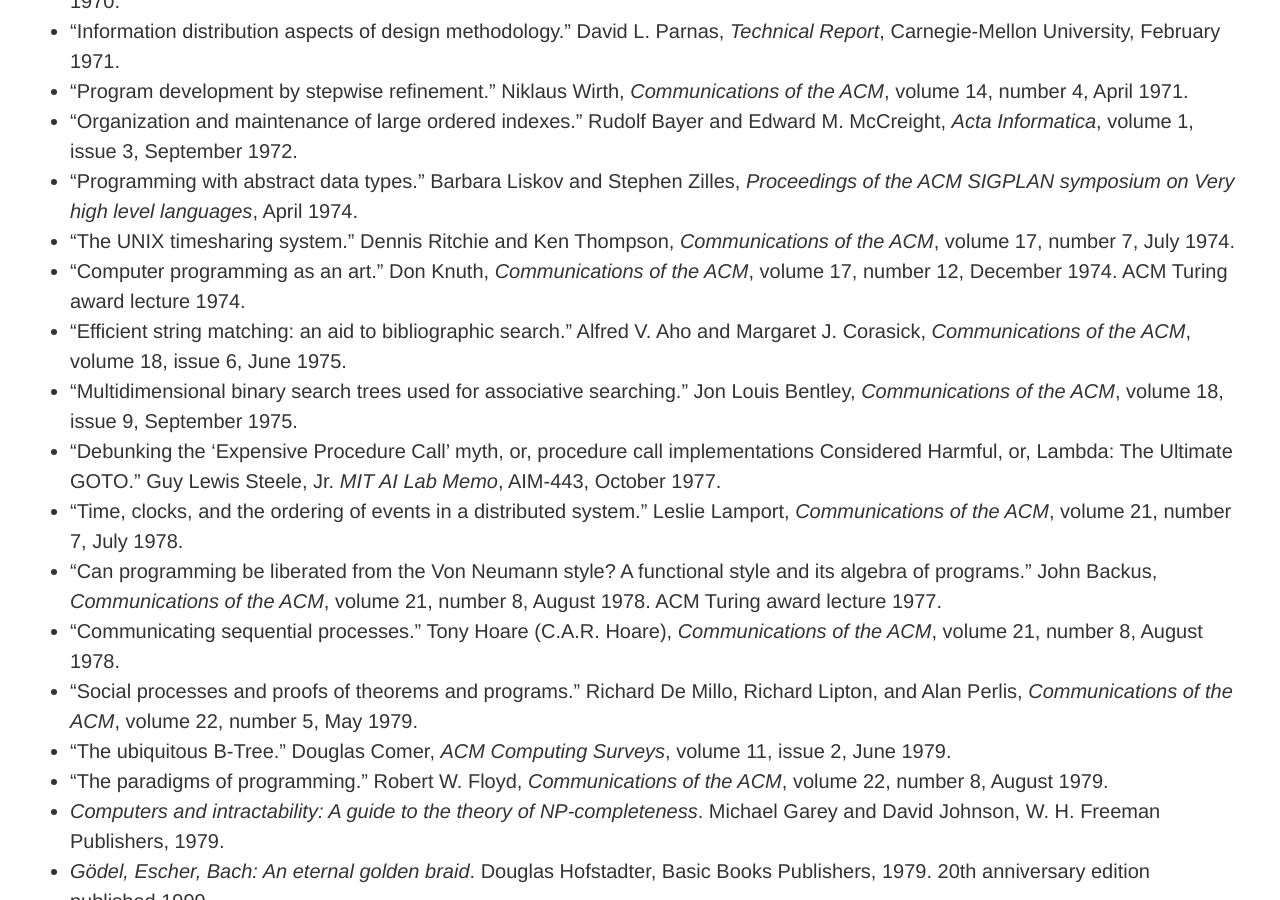
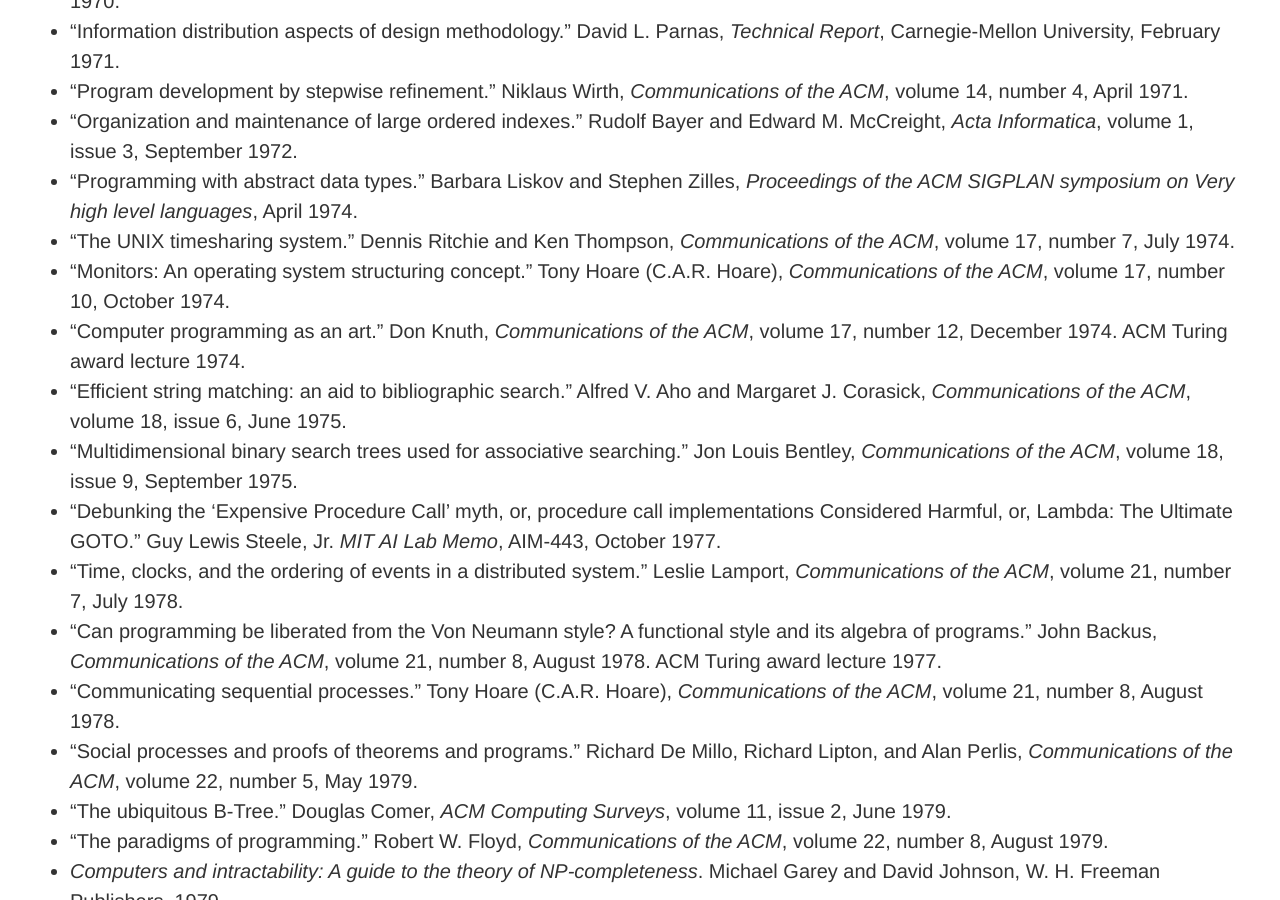
Before and after one commit to mspiegel/mspiegel.github.com, a Jekyll site: the page built from canon.md, in a window 1280 px wide and 900 px high, scrolled down 1194 px. Built offline with Jekyll 4.4.1, drawn with Linux system fonts in a browser that asks for light colours.

Commit message:
Add monitors paper.

```diff
--- a/canon.md
+++ b/canon.md
@@ -47,13 +47,14 @@ Suggestions, criticisms, or comments are always appreciated.
 * "Organization and maintenance of large ordered indexes." Rudolf Bayer and Edward M. McCreight, _Acta Informatica_, volume 1, issue 3, September 1972.
 * "Programming with abstract data types." Barbara Liskov and Stephen Zilles, _Proceedings of the ACM SIGPLAN symposium on Very high level languages_, April 1974.
 * "The UNIX timesharing system." Dennis Ritchie and Ken Thompson, _Communications of the ACM_, volume 17, number 7, July 1974.
+* "Monitors: An operating system structuring concept." Tony Hoare (C.A.R. Hoare), _Communications of the ACM_, volume 17, number 10, October 1974.
 * "Computer programming as an art." Don Knuth, _Communications of the ACM_, volume 17, number 12, December 1974. ACM Turing award lecture 1974.
 * "Efficient string matching: an aid to bibliographic search." Alfred V. Aho and Margaret J. Corasick, _Communications of the ACM_, volume 18, issue 6, June 1975.
 * "Multidimensional binary search trees used for associative searching." Jon Louis Bentley, _Communications of the ACM_, volume 18, issue 9, September 1975.
 * "Debunking the 'Expensive Procedure Call' myth, or, procedure call implementations Considered Harmful, or, Lambda: The Ultimate GOTO." Guy Lewis Steele, Jr. _MIT AI Lab Memo_, AIM-443, October 1977.
 * "Time, clocks, and the ordering of events in a distributed system." Leslie Lamport, _Communications of the ACM_, volume 21, number 7, July 1978.
 * "Can programming be liberated from the Von Neumann style? A functional style and its algebra of programs." John Backus, _Communications of the ACM_, volume 21, number 8, August 1978. ACM Turing award lecture 1977.
-* "Communicating sequential processes."  Tony Hoare (C.A.R. Hoare), _Communications of the ACM_, volume 21, number 8, August 1978.
+* "Communicating sequential processes." Tony Hoare (C.A.R. Hoare), _Communications of the ACM_, volume 21, number 8, August 1978.
 * "Social processes and proofs of theorems and programs." Richard De Millo, Richard Lipton, and Alan Perlis, _Communications of the ACM_, volume 22, number 5, May 1979.
 * "The ubiquitous B-Tree." Douglas Comer, _ACM Computing Surveys_, volume 11, issue 2, June 1979.
 * "The paradigms of programming." Robert W. Floyd, _Communications of the ACM_, volume 22, number 8, August 1979.
```
